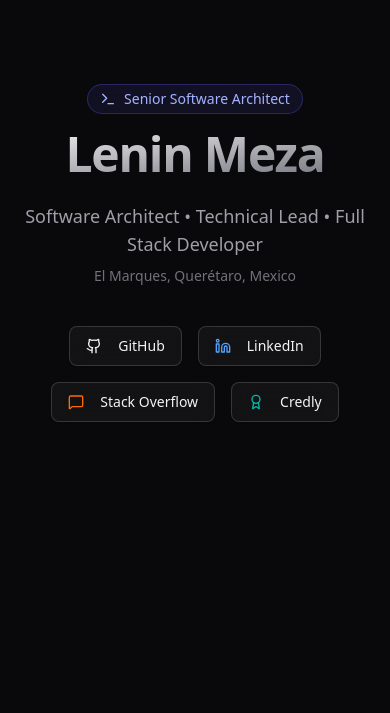
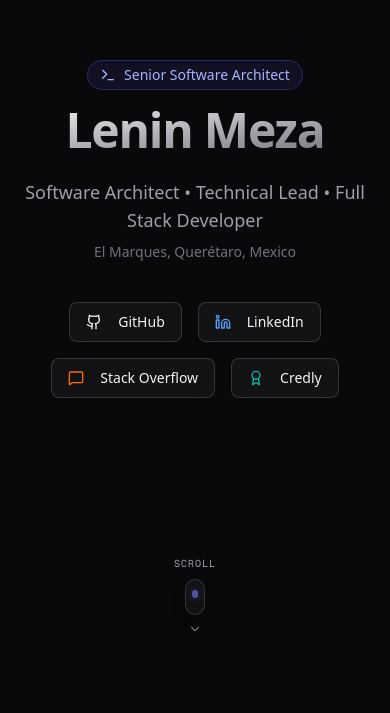
Before and after one commit to merolhack/merolhack.github.io, a Next.js app: page / in a window 390 px wide. Shown: the part 127-840 px from the top of the page. Built offline with nearby package versions, Linux system fonts and the light colour scheme.

Commit message:
feat: add responsive zero-intrusive scroll down indicator to Hero

```diff
--- a/src/components/sections/Hero.tsx
+++ b/src/components/sections/Hero.tsx
@@ -1,13 +1,24 @@
 "use client";
 
-import { motion } from "framer-motion";
-import { Github, Linkedin, MessageSquare, Terminal, Award } from "lucide-react";
+import { motion, useScroll, useTransform } from "framer-motion";
+import { Github, Linkedin, MessageSquare, Terminal, Award, ChevronDown } from "lucide-react";
 import { subjectData } from "@/data/subject";
 import { Button } from "@/components/ui/button";
 
 export function Hero() {
+  const { scrollY } = useScroll();
+  const indicatorOpacity = useTransform(scrollY, [0, 80], [1, 0]);
+  const indicatorY = useTransform(scrollY, [0, 80], [0, 15]);
+
+  const scrollToNextSection = () => {
+    window.scrollTo({
+      top: window.innerHeight * 0.85,
+      behavior: "smooth",
+    });
+  };
+
   return (
-    <section className="relative min-h-[90vh] flex items-center justify-center overflow-hidden">
+    <section className="relative min-h-[92vh] flex items-center justify-center overflow-hidden pb-16">
       {/* Background Gradient / Deep Dark */}
       <div className="absolute inset-0 bg-[radial-gradient(circle_at_center,_var(--tw-gradient-stops))] from-indigo-900/20 via-zinc-950 to-zinc-950 -z-10" />
 
@@ -66,6 +77,46 @@
           </a>
         </motion.div>
       </div>
+
+      {/* Non-intrusive Glassmorphic Scroll Down Indicator */}
+      <motion.div
+        style={{ opacity: indicatorOpacity, y: indicatorY }}
+        onClick={scrollToNextSection}
+        initial={{ opacity: 0, y: 15 }}
+        animate={{ opacity: 1, y: 0 }}
+        transition={{ duration: 0.8, delay: 0.5 }}
+        className="absolute bottom-4 md:bottom-7 left-1/2 -translate-x-1/2 z-20 flex flex-col items-center cursor-pointer group select-none"
+        aria-label="Scroll down to explore content"
+      >
+        <span className="text-[10px] md:text-xs font-mono tracking-widest text-zinc-400 uppercase mb-2 group-hover:text-indigo-400 transition-colors">
+          Scroll
+        </span>
+
+        {/* Animated Mouse Capsule */}
+        <div className="w-5 h-9 md:w-6 md:h-10 rounded-full border border-zinc-700/80 group-hover:border-indigo-500/80 bg-zinc-900/60 backdrop-blur-md flex justify-center p-1.5 shadow-lg shadow-black/40 transition-colors">
+          <motion.div
+            animate={{
+              y: [0, 10, 0],
+              opacity: [0.3, 1, 0.3],
+            }}
+            transition={{
+              duration: 1.8,
+              repeat: Infinity,
+              ease: "easeInOut",
+            }}
+            className="w-1.5 h-2 md:w-1.5 md:h-2.5 bg-indigo-400 rounded-full shadow-[0_0_8px_rgba(99,102,241,0.8)]"
+          />
+        </div>
+
+        {/* Pulsing Sub-Chevron */}
+        <motion.div
+          animate={{ y: [0, 3, 0] }}
+          transition={{ duration: 1.5, repeat: Infinity, ease: "easeInOut" }}
+          className="mt-1"
+        >
+          <ChevronDown className="w-3.5 h-3.5 md:w-4 md:h-4 text-zinc-500 group-hover:text-indigo-400 transition-colors" />
+        </motion.div>
+      </motion.div>
     </section>
   );
 }
```
Also changed, not shown: 1 other file (tests, documents, lock files or other folders).
